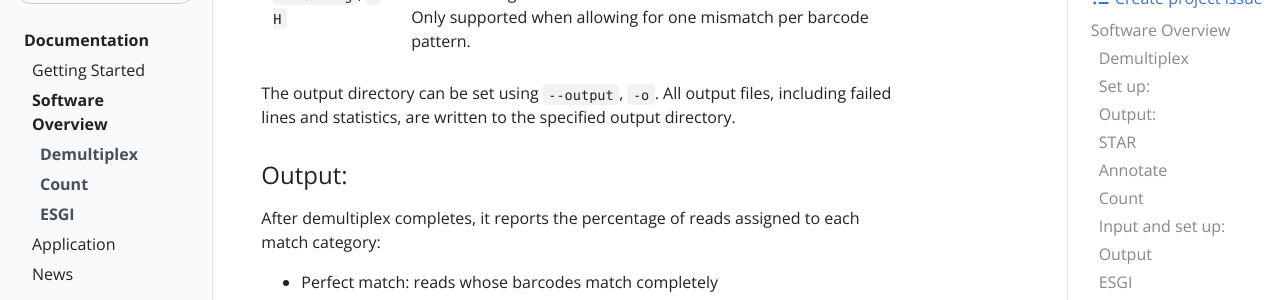
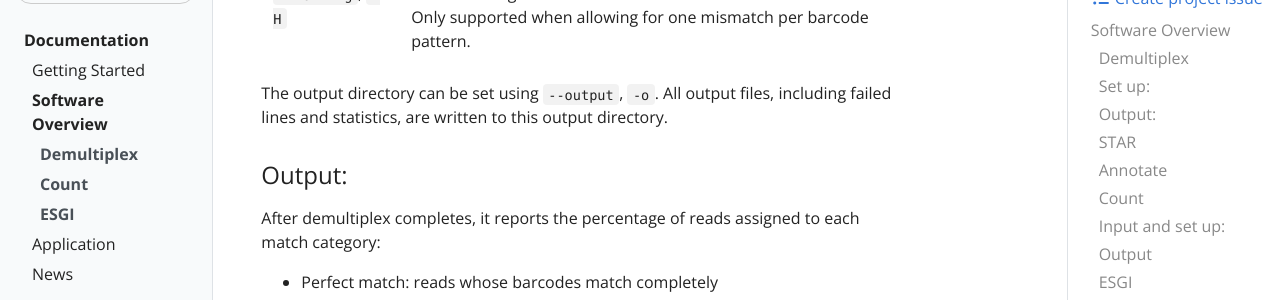
Before and after one commit to tstohn/ESGI.documentation, a Jekyll site: the page built from _docs/software-overview.md, in a window 1280 px wide and 900 px high, scrolled down 1658 px. Shown: the part 178-478 px from the top of the window. Built offline with Jekyll 4.4.1, drawn with Linux system fonts in a browser that asks for light colours.

Commit message:
output directory

```diff
--- a/_docs/software-overview.md
+++ b/_docs/software-overview.md
@@ -42,7 +42,7 @@ Optional parameters:
 | `--independent`, `-d` | Treat the forward read as two separate sequences in the 5'-->3' direction. Use together with the read separator [-] in the `--BarcodePatternsFile` to indicate where one read ends and the other begins.  | Disabled |
 |  `--hamming`, `-H` | Use Hamming distance instead of Levenshtein for variable barcodes. Only supported when allowing for one mismatch per barcode pattern. | Levenshtein |
 
-The output directory can be set using `--output`, `-o`. All output files, including failed lines and statistics, are written to the specified output directory.
+The output directory can be set using `--output`, `-o`. All output files, including failed lines and statistics, are written to this output directory.
 
 ### Output:
 After demultiplex completes, it reports the percentage of reads assigned to each match category:
```
